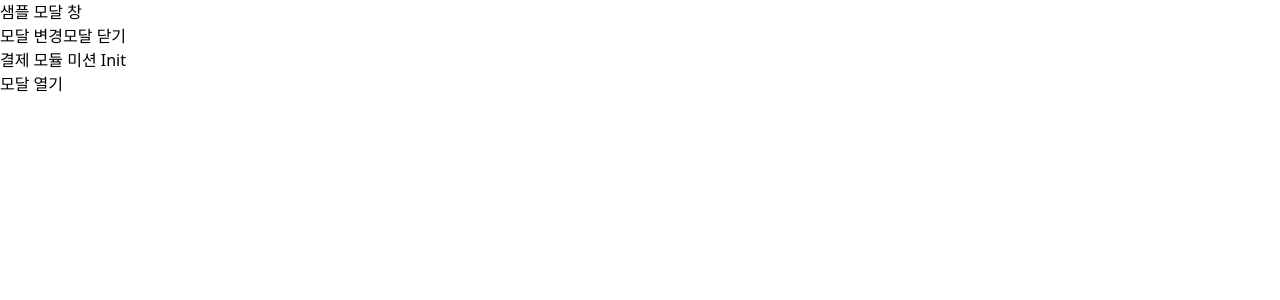
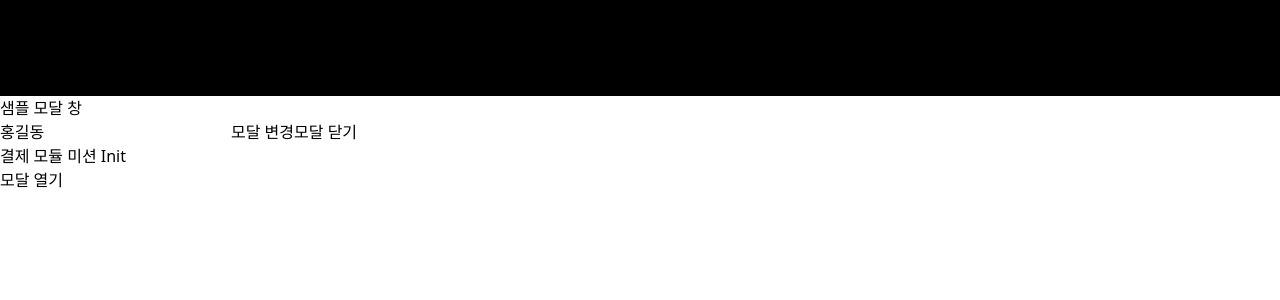
Before and after one commit to f-lab-edu/react-payments, a React (Vite) app: page / in a window 1280 px wide. Both pictures are taken after a click on the button "모달 열기". Shown: the top 300 px of the page. Built offline with nearby package versions, Linux system fonts and the light colour scheme.

Commit message:
카드 기본 컴포넌트 제작

```diff
--- /dev/null
+++ b/src/components/Card.tsx
@@ -0,0 +1,30 @@
+import { cardType } from '../types/cardType';
+
+interface CardProps {
+  data: cardType;
+}
+const Card = ({ data }: CardProps) => {
+  // 카드번호 별표 처리
+  const cardNumberMasked = (() => {
+    // 공백으로 나누고 맨 앞 2개의 블록은 유지, 나머지는 *로 변경
+    const blocks = data.cardNumber.split(' ');
+    return blocks.map((block, index) => (index < 2 ? block : '****')).join(' ');
+  })();
+
+  return (
+    <div
+      className="flex flex-col justify-between w-[208px] h-[130px] rounded-lg p-2.5 text-[#575757] text-[14px] shadow-md shadow-gray-400"
+      style={{ backgroundColor: data.cardColor }}
+    >
+      <div>{data.cardCompany}</div>
+      <div className={`w-10 h-[26px] rounded bg-[#cbba64]`} />
+      <div className="text-center">{cardNumberMasked}</div>
+      <div className="flex justify-between">
+        <div>{data.userName}</div>
+        <div>{data.expiredDate}</div>
+      </div>
+    </div>
+  );
+};
+
+export default Card;
--- a/src/components/Modal.tsx
+++ b/src/components/Modal.tsx
@@ -1,5 +1,8 @@
+import { useState } from 'react';
 import { useModal } from '../hook/useModal';
 import { useOutsideClick } from '../hook/useOutsideClick';
+import Card from './Card';
+import { cardType } from '../types/cardType';
 
 const Modal = () => {
   const { isOpen, content, closeModal } = useModal();
@@ -26,9 +29,24 @@ export default Modal;
 
 export const SamplePage = () => {
   const { setModal, closeModal } = useModal();
+  const [card, setCard] = useState<cardType>({
+    cardCompany: '노드카드',
+    cardColor: 'black',
+    cardNumber: '1234 1111 1111 1122',
+    userName: '홍길동',
+    cvcCode: '373',
+    expiredDate: '12/11',
+  });
   return (
     <div>
-      <div>샘플 모달 창</div>
+      <div>
+        <Card data={card} />
+        샘플 모달 창
+      </div>
+      <input
+        value={card.userName}
+        onChange={(e) => setCard({ ...card, userName: e.target.value })}
+      />
       <button onClick={() => setModal(<div>변경된 창</div>)}>모달 변경</button>
       <button onClick={closeModal}>모달 닫기</button>
     </div>
--- /dev/null
+++ b/src/types/cardType.ts
@@ -0,0 +1,8 @@
+export type cardType = {
+  cardCompany: string;
+  cardColor: string;
+  cardNumber: string;
+  userName: string;
+  cvcCode: string;
+  expiredDate: string;
+};
```
